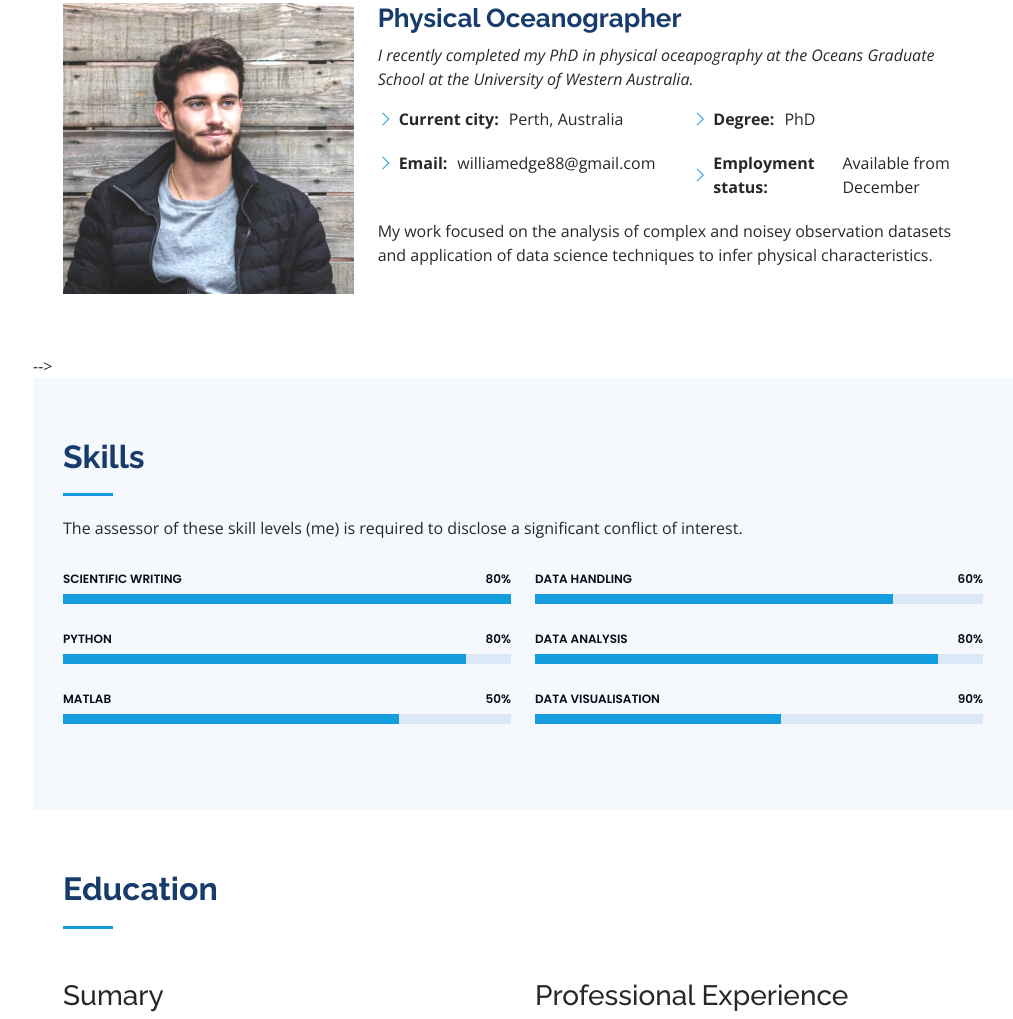
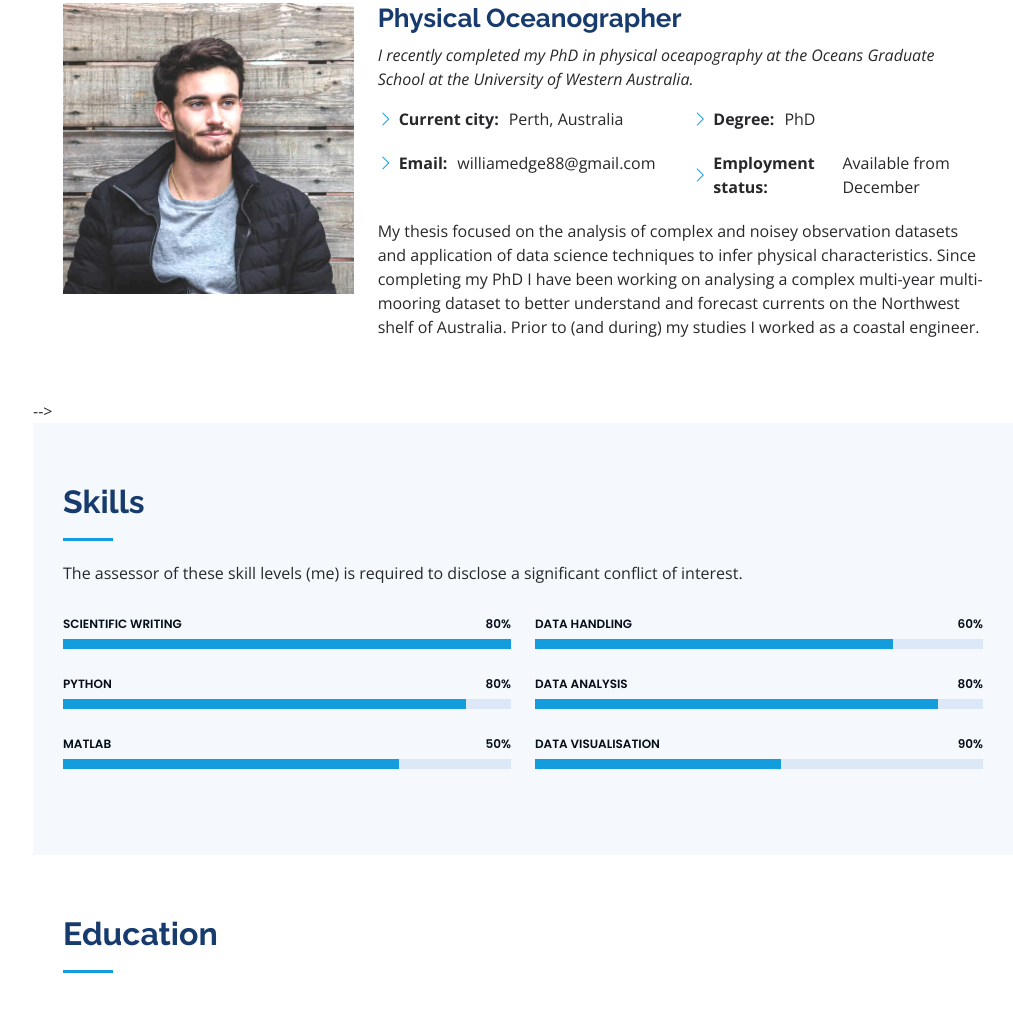
Before and after one commit to williamedge/williamedge.github.io, a plain HTML site: page index.html in a window 1280 px wide. Shown: the part 989-2008 px from the top of the page, without its empty margins (267-1280 px from the left). Drawn offline with nearby package versions, Linux system fonts and the light colour scheme.

Commit message:
Update index.html

```diff
--- a/index.html
+++ b/index.html
@@ -53,7 +53,7 @@
 <!--           <a href="#" class="facebook"><i class="bx bxl-facebook"></i></a> -->
 <!--           <a href="#" class="instagram"><i class="bx bxl-instagram"></i></a> -->
           <a href="https://github.com/williamedge" class="github"><i class="bx bxl-github"></i></a>
-          <a href="www.linkedin.com/in/edgewilliam" class="linkedin"><i class="bx bxl-linkedin"></i></a>
+          <a href="https://www.linkedin.com/in/edgewilliam" class="linkedin"><i class="bx bxl-linkedin"></i></a>
         </div>
       </div>
 
@@ -113,7 +113,8 @@
               </div>
             </div>
             <p>
-              My work focused on the analysis of complex and noisey observation datasets and application of data science techniques to infer physical characteristics.
+              My thesis focused on the analysis of complex and noisey observation datasets and application of data science techniques to infer physical characteristics. Since completing my PhD I have been working on analysing a complex multi-year multi-mooring
+              dataset to better understand and forecast currents on the Northwest shelf of Australia. Prior to (and during) my studies I worked as a coastal engineer.
             </p>
           </div>
         </div>
```
